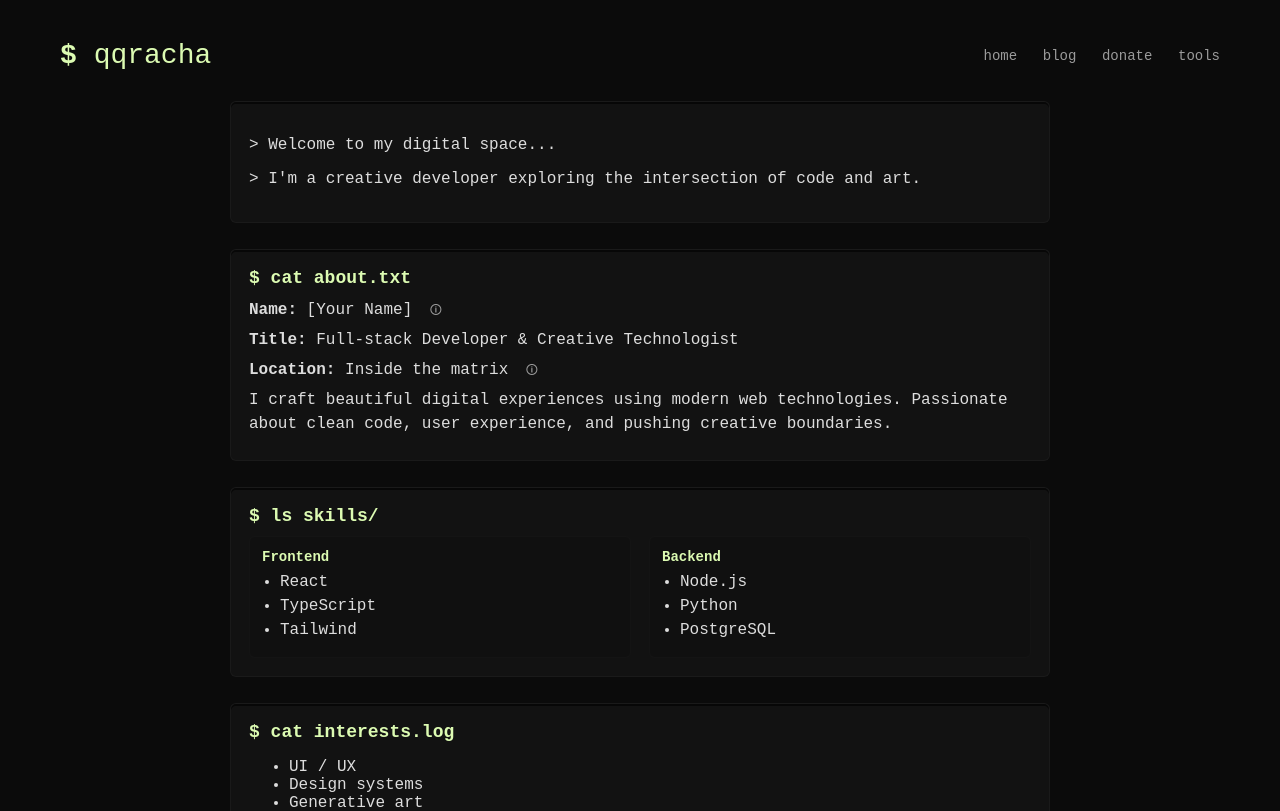
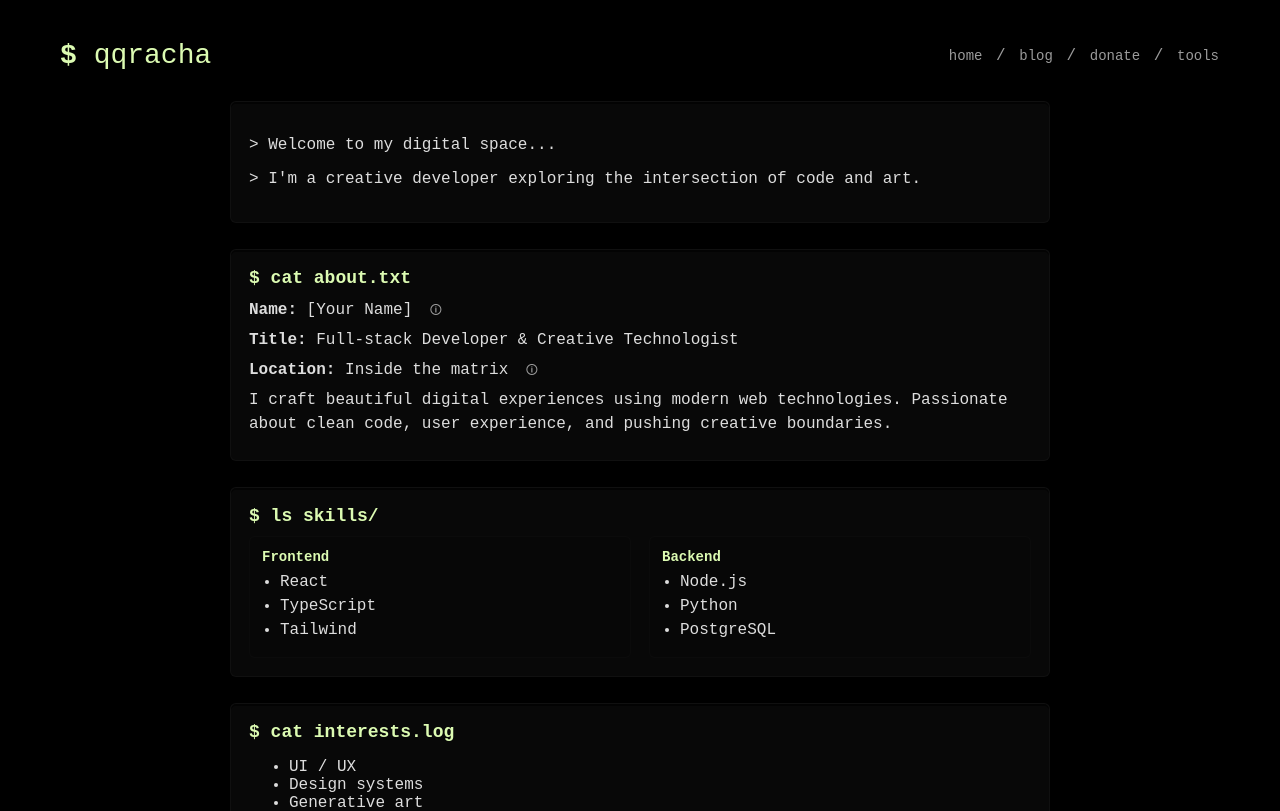
Before and after one commit to qqracha/qqracha_site, a Flask app: page / in a window 1280 px wide. Shown: the top 811 px of the page. Run offline with Flask 3, Linux system fonts and the light colour scheme.

Commit message:
fix-refactor: fix bg bug, delete code remnants

```diff
--- a/app.py
+++ b/app.py
@@ -8,13 +8,7 @@ BG_DIR = os.path.join(BASE_DIR, "static", "backgrounds")
 
 @app.route("/")
 def index():
-    # Получаем список локальных фоновых картинок (для селектора)
-    backgrounds = []
-    if os.path.isdir(BG_DIR):
-        for fn in os.listdir(BG_DIR):
-            if fn.lower().endswith((".png", ".jpg", ".jpeg", ".gif", ".webp")):
-                backgrounds.append(url_for('static', filename=f"backgrounds/{fn}"))
-    return render_template("index.html", backgrounds=backgrounds)
+    return render_template("index.html")
 
 # если нужно — вернуть badges (уже доступны через /static)
 # дополнительные маршруты не требуются для базового функционала
--- a/static/css/style.css
+++ b/static/css/style.css
@@ -11,22 +11,11 @@ html,body{height:100%}
 body{
   margin:0;
   font-family: "Courier New", Courier, monospace;
-  background:var(--bg);
+  background: var(--bg) url("/static/backgrounds/bg1.jpg") center/cover no-repeat fixed;
   color:#ddd;
   -webkit-font-smoothing:antialiased;
   -moz-osx-font-smoothing:grayscale;
   padding:40px 60px;
-}
-
-/* overlay для фона (будет менять background-image через JS) */
-#bg-overlay{
-  position:fixed;
-  inset:0;
-  z-index:-1;
-  background-size:cover;
-  background-position:center;
-  opacity:0.08;
-  pointer-events:none;
 }
 
 /* header */
@@ -41,10 +30,20 @@ body{
 .navlinks a{
   color:var(--muted);
   text-decoration:none;
-  margin-left:16px;
+  margin: 0 1px;
   font-size:14px;
+  transition: color 0.15s ease; /* плавное изменение */
 }
 
+.navlinks .sep {
+  margin: 0 3px; /* уменьшенный отступ для / */
+  color: var(--muted);
+  user-select: none;
+}
+
+.navlinks a:hover {
+  color: #DCFBB2; /* становится белым (не ну раньше реально белый был) */
+}
 /* main */
 .container{ max-width:820px; margin:0 auto; }
 
@@ -91,12 +90,6 @@ body{
 .webring a{ color:var(--muted); text-decoration:none; font-size:13px; }
 .badges img{ height:36px; margin-left:8px; cursor:pointer; }
 
-/* bg-controls (мини-UI для смены фона) */
-.bg-controls{ margin-left:auto; display:flex; align-items:center; gap:8px; font-size:13px; color:var(--muted); }
-.bg-controls input, .bg-controls select, .bg-controls button{
-  background:transparent; border:1px solid rgba(255,255,255,0.04); color:#ddd; padding:6px; border-radius:6px;
-}
-
 /* responsive */
 @media (max-width:700px){
   body{ padding:20px; }
--- a/templates/index.html
+++ b/templates/index.html
@@ -16,16 +16,17 @@
     goofy gpt
   -->
 
-  <div id="bg-overlay"></div>
-
   <header class="topbar">
     <div class="logo" id="logo" title="Нажми для пасхалки (random phrase)">
       <span class="dollar">$</span> <span class="qqracha">qqracha</span>
     </div>
     <nav class="navlinks">
       <a href="#">home</a>
+      <span class="sep">/</span>
       <a href="#">blog</a>
+      <span class="sep">/</span>
       <a href="#">donate</a>
+      <span class="sep">/</span>
       <a href="#">tools</a>
     </nav>
   </header>
```
Also changed, not shown: static/backgrounds/bg2.jpg (renamed from static/backgrounds/bg2.png), 1 other file.
